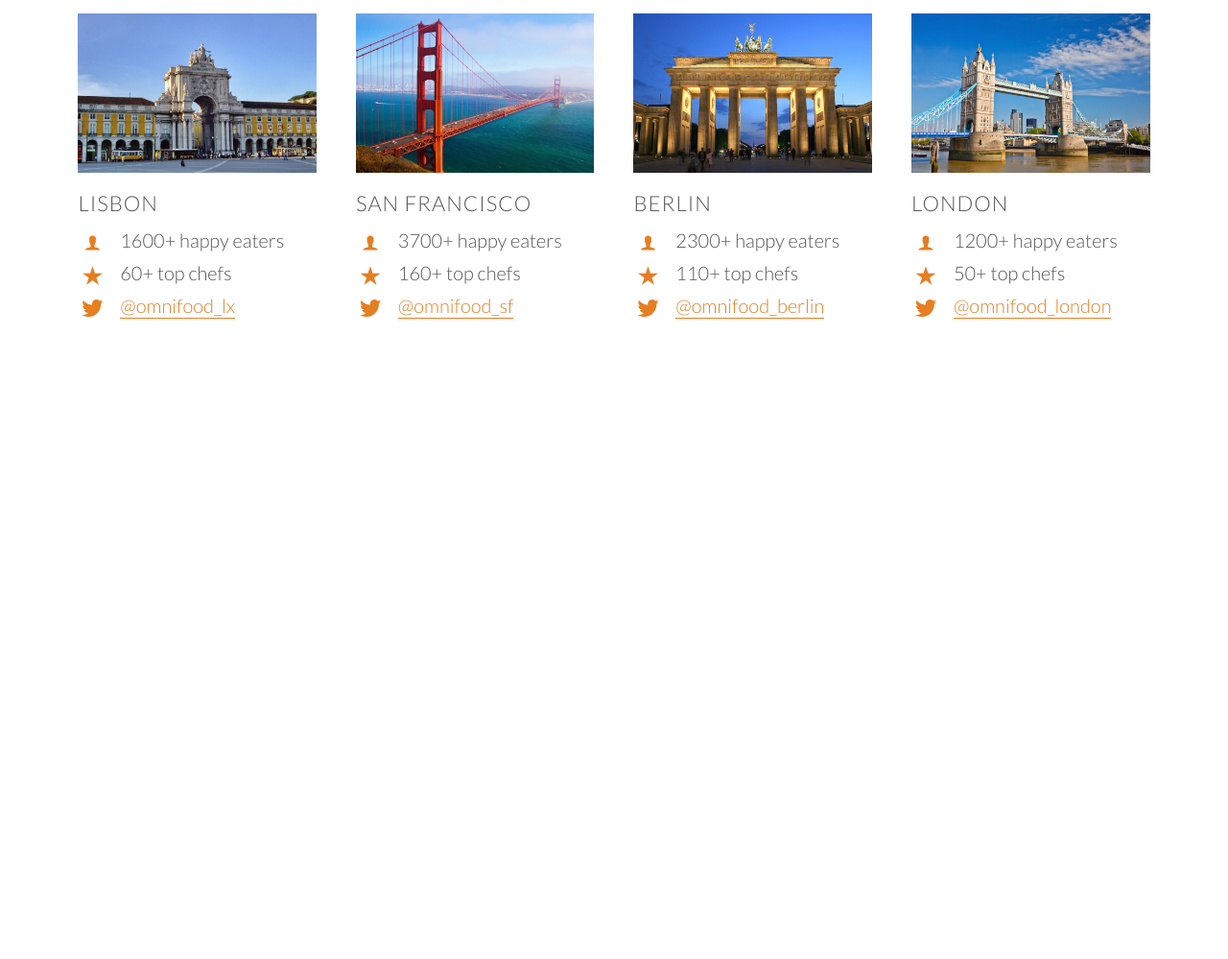
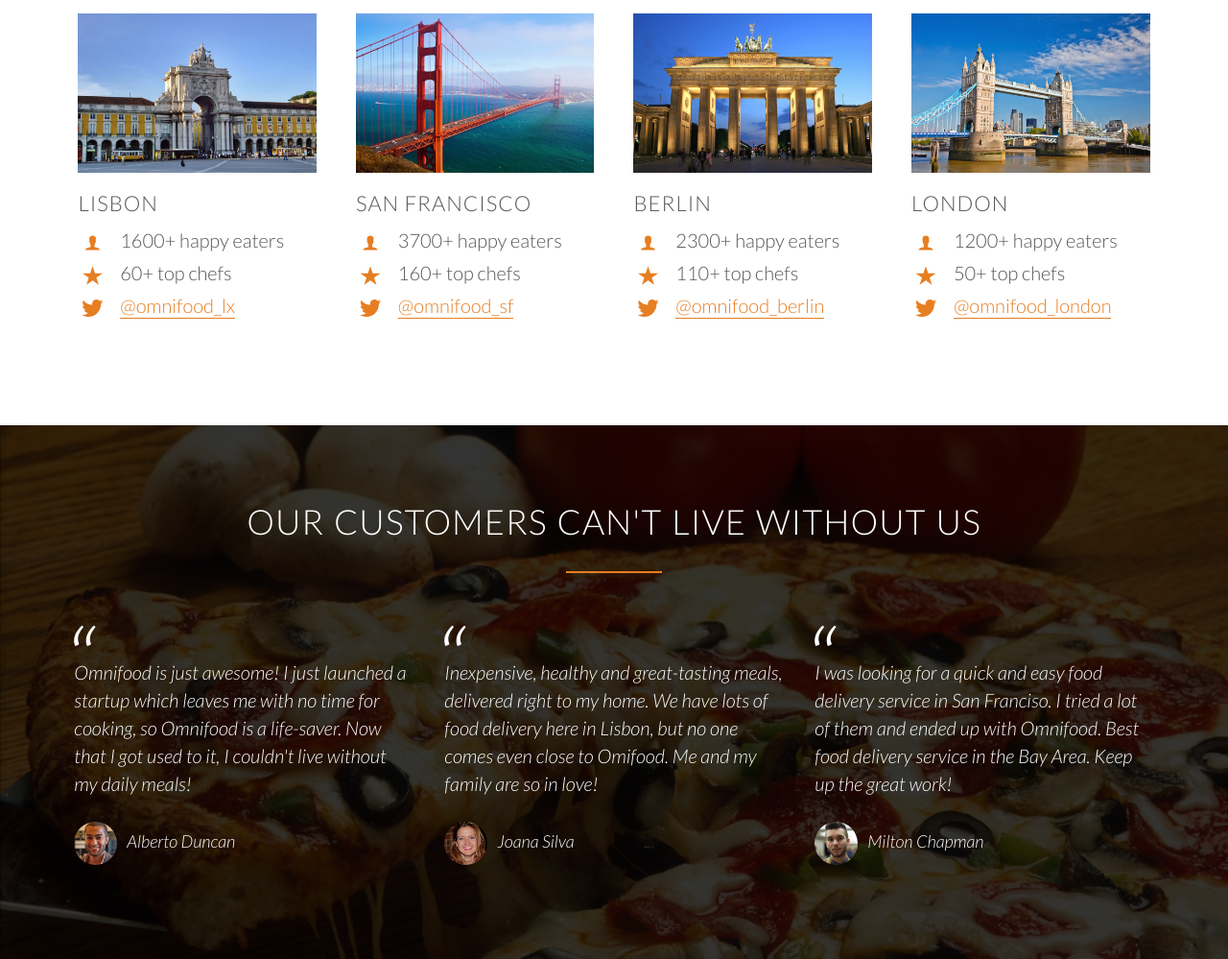
Before and after one commit to Takasak1/landing-page, a plain HTML site: page index.html in a window 1280 px wide. Shown: the part 2908-3907 px from the top of the page at 96% size. Before the commit the page ends 3351 px from the top, so only its background shows below. Drawn offline with Linux system fonts and the light colour scheme; files whose address does not match are found by name.

Commit message:
section finished

```diff
--- a/index.html
+++ b/index.html
@@ -220,5 +220,31 @@
         </div>
     </section>
 
+    <section class="section-testimonials">
+        <div class="row">
+            <h2>Our customers can't live without us</h2>
+        </div>
+        <div class="row">
+            <div class="col span-1-of-3">
+                <blockquote>
+                    Omnifood is just awesome! I just launched a startup which leaves me with no time for cooking, so Omnifood is a life-saver. Now that I got used to it, I couldn't live without my daily meals!
+                    <cite><img src="resources/img/customer-1.jpg" alt="Customer 1 photo">Alberto Duncan</cite>
+                </blockquote>
+            </div>
+            <div class="col span-1-of-3">
+                <blockquote>
+                   Inexpensive, healthy and great-tasting meals, delivered right to my home. We have lots of food delivery here in Lisbon, but no one comes even close to Omifood. Me and my family are so in love!
+                    <cite><img src="resources/img/customer-2.jpg" alt="Customer 2 photo">Joana Silva</cite>
+                </blockquote>
+            </div>
+            <div class="col span-1-of-3">
+                <blockquote>
+                    I was looking for a quick and easy food delivery service in San Franciso. I tried a lot of them and ended up with Omnifood. Best food delivery service in the Bay Area. Keep up the great work!
+                <cite><img src="resources/img/customer-3.jpg" alt="Customer 3 photo">Milton Chapman</cite>
+                </blockquote>
+            </div>
+        </div>
+    </section>
+
 </body>
 </html>
--- a/resources/css/styles.css
+++ b/resources/css/styles.css
@@ -43,7 +43,9 @@ section {
 .box {
     padding: 1%;
 }
+
 /* -------HEADINGS-------*/
+
 h1,
 h2,
 h3 {
@@ -182,6 +184,7 @@ header {
     background-size: cover;
     background-position: center;
     height: 100vh;
+    background-attachment: fixed;
 }
 
 .hero-text-box {
@@ -339,3 +342,44 @@ header {
 .city-feature {
     margin-bottom: 5px;
 }
+
+/* --------------------------------- */
+/* TESTIMONIALS*/
+/* --------------------------------- */
+
+.section-testimonials {
+    background-image: linear-gradient(rgba(0, 0, 0, 0.8), rgba(0, 0, 0, 0.8)), url('img/back-customers.jpg');
+    background-size: cover;
+    color: #fff;
+    background-attachment: fixed;
+}
+
+blockquote {
+    padding: 2%;
+    font-style: italic;
+    line-height: 145%;
+    position: relative;
+    margin-top: 40px;
+}
+
+blockquote:before {
+    content: "\201C";
+    font-size: 500%;
+    display: block;
+    position: absolute;
+    top: -5px;
+    left: -3px;
+}
+
+cite {
+    font-size: 90%;
+    margin-top: 25px;
+    display: block;
+}
+
+cite img {
+    height: 45px;
+    margin-right: 10px;
+    border-radius: 50%;
+    vertical-align: middle;
+}
```
Also changed, not shown: resources/css/img/back-customers.jpg (added), resources/img/customer-1.jpg (added), resources/img/customer-2.jpg (added), resources/img/customer-3.jpg (added).
